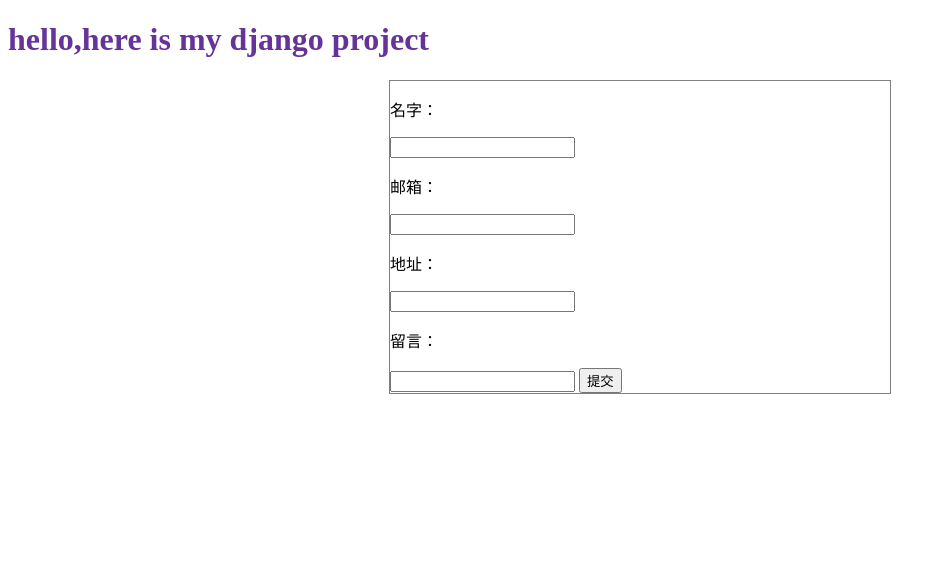
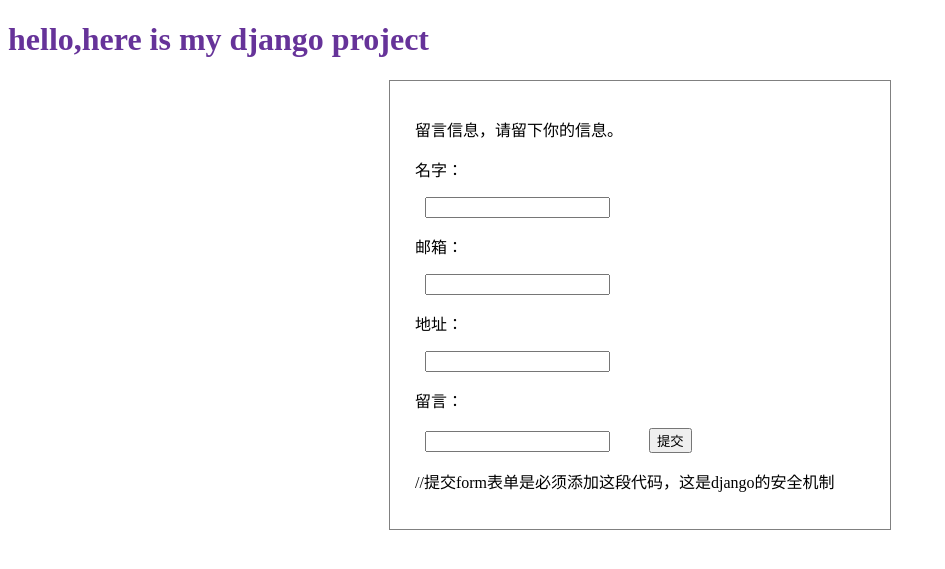
Before and after one commit to ZGL520/pythonProject, a Django app: template templates/message_index.html in a window 1280 px wide. Shown: the top 569 px of the page, without its empty margins (0-945 px from the left). Run offline with Django 3.2, Linux system fonts and the light colour scheme; the template is opened without the code that fills it, so the values that code supplies are empty.

Commit message:
post test

```diff
--- a/static/css/index.css
+++ b/static/css/index.css
@@ -1,14 +1,15 @@
 .hello{
     color: rebeccapurple;
 }
-.message{
+.messagesss{
     width: 500px;
     border:grey 1px solid;
     margin:20px auto;
+    padding: 20px 0;
 }
-.message>p{
+.messagesss>form>p{
     margin-left: 25px;
 }
-.message>input{
+.messagesss>form>input{
     margin-left: 35px;
 }
--- a/templates/message_index.html
+++ b/templates/message_index.html
@@ -7,17 +7,20 @@
 </head>
 <body>
 <h1 class="hello">hello,here is my django project</h1>
-<div class="message">
-    <form action="">
+<div class="messagesss">
+    <form action="/messageurl/" method="post">
+        <p>留言信息，请留下你的信息。</p>
         <p>名字：</p>
-        <input type="text">
+        <input id="name" type="text" name="name">
         <p>邮箱：</p>
-        <input type="email">
+        <input id="email" type="email" name="email">
         <p>地址：</p>
-        <input type="text">
+        <input id="address" type="text" name="address">
         <p>留言：</p>
-        <input type="text">
-        <input type="submit" value="提交">
+        <input id="message" type="text" name="message">
+        <input type="button" class="button" value="提交">
+        {% csrf_token %}
+        <p>//提交form表单是必须添加这段代码，这是django的安全机制</p>
     </form>
 </div>
 </body>
--- a/zgl/urls.py
+++ b/zgl/urls.py
@@ -19,5 +19,5 @@
 
 urlpatterns = [
     url(r'^admin/', admin.site.urls),
-    url(r'^message/$', messageindex),
+    url(r'^messageurl/$', messageindex),
 ]
```
Also changed, not shown: apps/message/models.py (+6 -6 lines), apps/message/views.py (+21 -0 lines).
